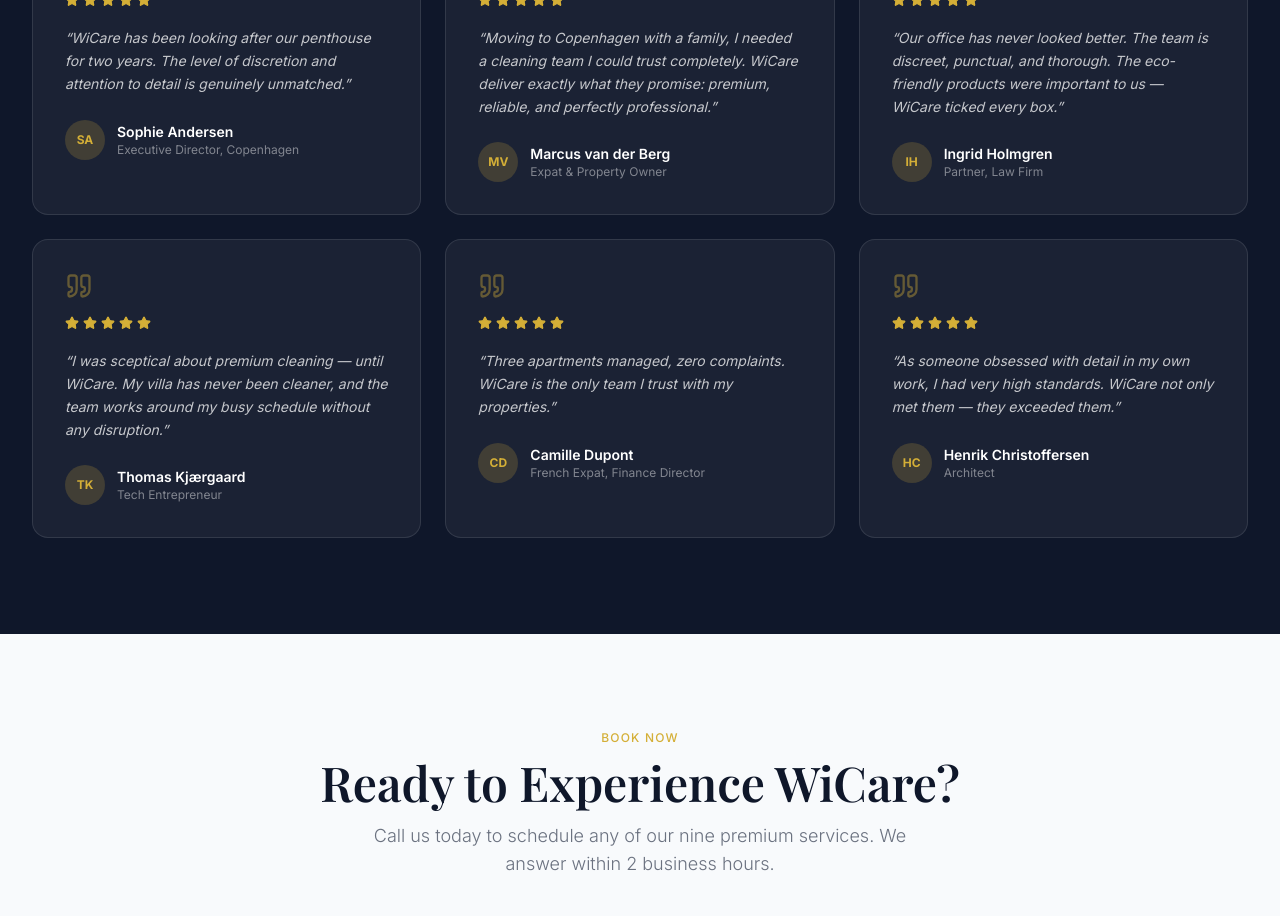
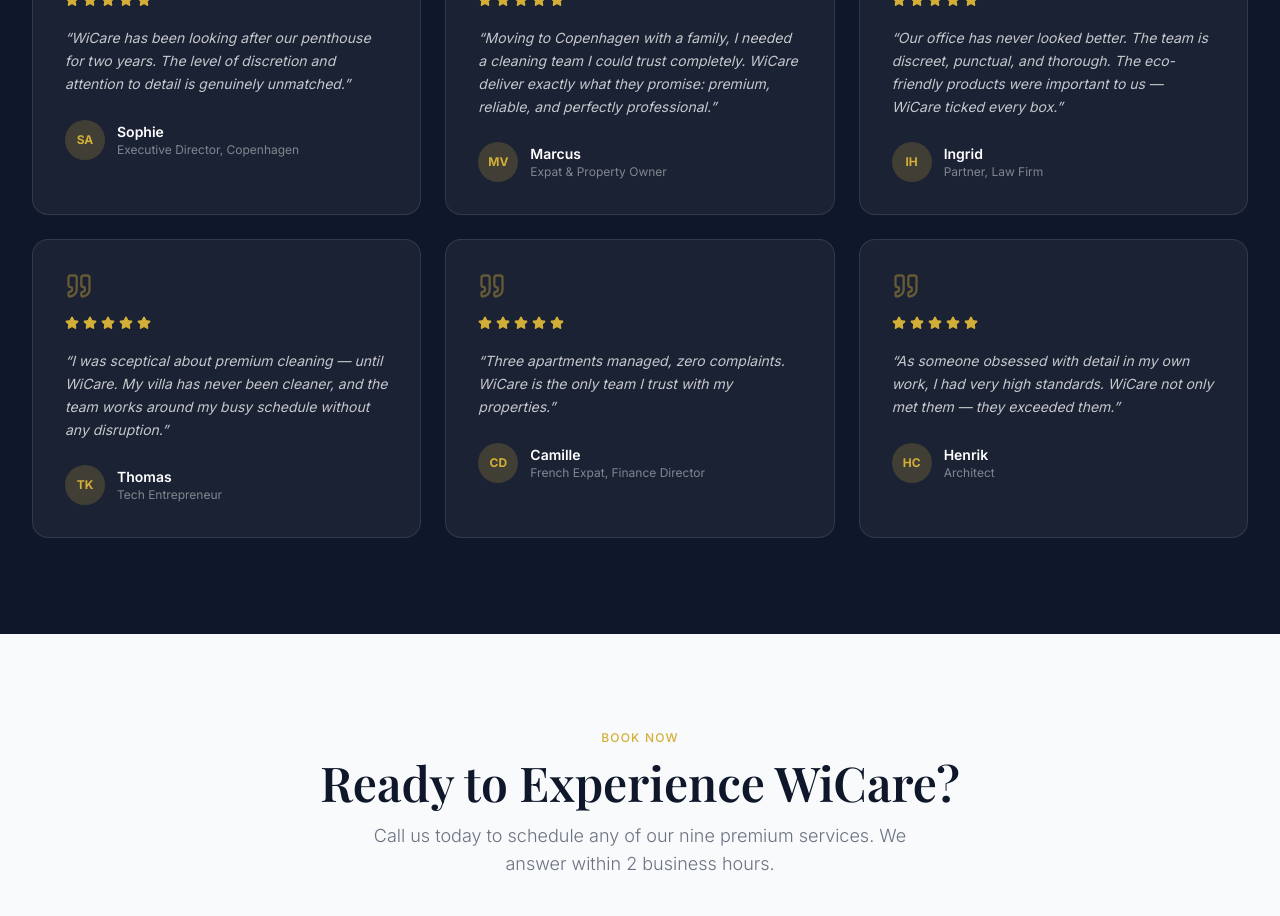
Before and after one commit to rutkowskawiktoria-cell/wicare, a Next.js app: page / in a window 1280 px wide. Shown: the part 5400-6316 px from the top of the page. Built offline with nearby package versions, Linux system fonts and the light colour scheme; no server answers; a web font is replaced by a local one.

Commit message:
Privacy: first names only on testimonials

```diff
--- a/src/components/sections/Testimonials.tsx
+++ b/src/components/sections/Testimonials.tsx
@@ -1,11 +1,11 @@
 import { Star, Quote } from 'lucide-react';
 const testimonials = [
-  { name: 'Sophie Andersen', profession: 'Executive Director, Copenhagen', rating: 5, review: 'WiCare has been looking after our penthouse for two years. The level of discretion and attention to detail is genuinely unmatched.', initials: 'SA' },
-  { name: 'Marcus van der Berg', profession: 'Expat & Property Owner', rating: 5, review: 'Moving to Copenhagen with a family, I needed a cleaning team I could trust completely. WiCare deliver exactly what they promise: premium, reliable, and perfectly professional.', initials: 'MV' },
-  { name: 'Ingrid Holmgren', profession: 'Partner, Law Firm', rating: 5, review: 'Our office has never looked better. The team is discreet, punctual, and thorough. The eco-friendly products were important to us — WiCare ticked every box.', initials: 'IH' },
-  { name: 'Thomas Kjærgaard', profession: 'Tech Entrepreneur', rating: 5, review: 'I was sceptical about premium cleaning — until WiCare. My villa has never been cleaner, and the team works around my busy schedule without any disruption.', initials: 'TK' },
-  { name: 'Camille Dupont', profession: 'French Expat, Finance Director', rating: 5, review: 'Three apartments managed, zero complaints. WiCare is the only team I trust with my properties.', initials: 'CD' },
-  { name: 'Henrik Christoffersen', profession: 'Architect', rating: 5, review: 'As someone obsessed with detail in my own work, I had very high standards. WiCare not only met them — they exceeded them.', initials: 'HC' },
+  { name: 'Sophie', profession: 'Executive Director, Copenhagen', rating: 5, review: 'WiCare has been looking after our penthouse for two years. The level of discretion and attention to detail is genuinely unmatched.', initials: 'SA' },
+  { name: 'Marcus', profession: 'Expat & Property Owner', rating: 5, review: 'Moving to Copenhagen with a family, I needed a cleaning team I could trust completely. WiCare deliver exactly what they promise: premium, reliable, and perfectly professional.', initials: 'MV' },
+  { name: 'Ingrid', profession: 'Partner, Law Firm', rating: 5, review: 'Our office has never looked better. The team is discreet, punctual, and thorough. The eco-friendly products were important to us — WiCare ticked every box.', initials: 'IH' },
+  { name: 'Thomas', profession: 'Tech Entrepreneur', rating: 5, review: 'I was sceptical about premium cleaning — until WiCare. My villa has never been cleaner, and the team works around my busy schedule without any disruption.', initials: 'TK' },
+  { name: 'Camille', profession: 'French Expat, Finance Director', rating: 5, review: 'Three apartments managed, zero complaints. WiCare is the only team I trust with my properties.', initials: 'CD' },
+  { name: 'Henrik', profession: 'Architect', rating: 5, review: 'As someone obsessed with detail in my own work, I had very high standards. WiCare not only met them — they exceeded them.', initials: 'HC' },
 ];
 export default function Testimonials() {
   return (
```
Also changed, not shown: 3 other files (tests, documents, lock files or other folders).
